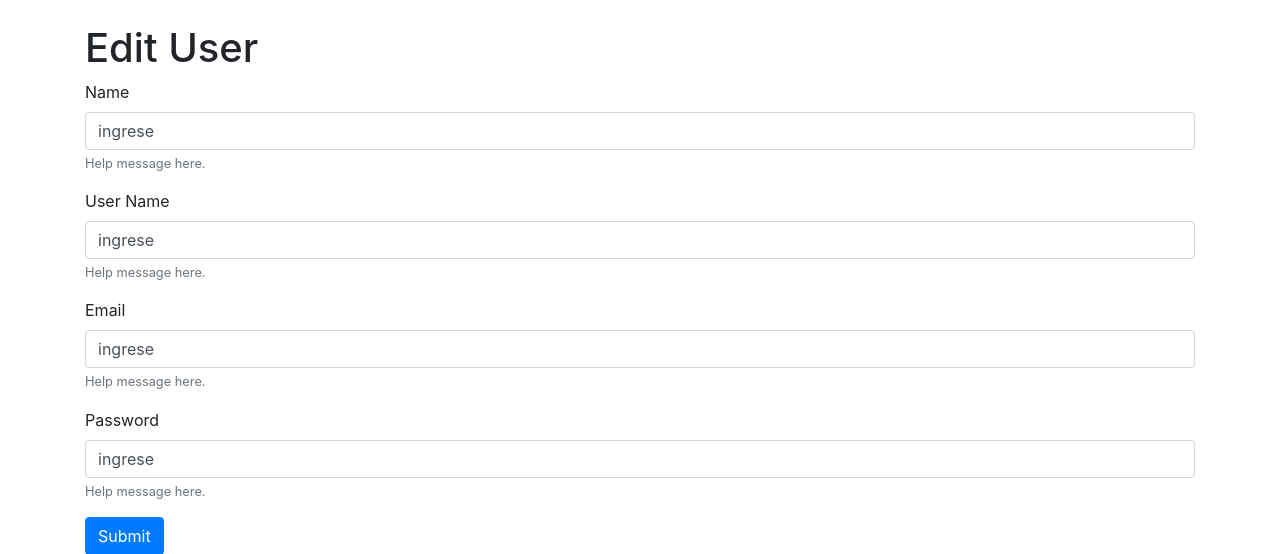
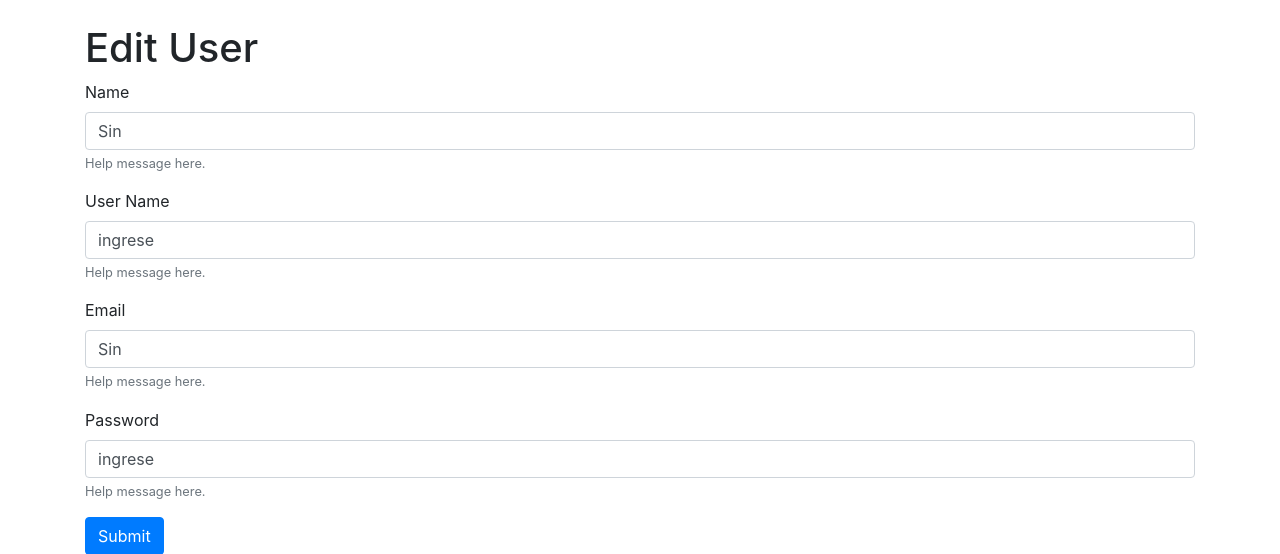
Before and after one commit to NeoIvanV/mentoria-web, a PHP site: page /edit.php?id=1 in a window 1280 px wide. Shown: the part 80-634 px from the top of the page. Run offline with PHP 8.4, Linux system fonts and the light colour scheme; data that the repository does not hold is empty.

Commit message:
se actualiza editar

```diff
--- a/codigo/edit.php
+++ b/codigo/edit.php
@@ -68,22 +68,22 @@ $users = $stmt->fetch();
             <form action="edit.php" method="POST">
                 <div class="form-group">
                     <label for="name">Name</label>
-                    <input type="text" class="form-control" id="name" value=<?= $users['full_name']?? 'ingrese nombre'?> placeholder="Enter name">
+                    <input type="text" class="form-control" name="full_name" id="full_name" value=<?= $users['full_name']?? 'Sin nombre'?> placeholder="Enter name">
                     <small class="form-text text-muted">Help message here.</small>
                 </div>
                 <div class="form-group">
                     <label for="name">User Name</label>
-                    <input type="text" class="form-control" id="User-name" value=<?= $users['user_name']?? 'ingrese usuario'?> placeholder="Enter User">
+                    <input type="text" class="form-control" name="user_name" id="User-name" value=<?= $users['user_name']?? 'ingrese usuario'?> placeholder="Enter User">
                     <small class="form-text text-muted">Help message here.</small>
                 </div>
                 <div class="form-group">
                     <label for="name">Email</label>
-                    <input type="text" class="form-control" id="email" value=<?= $users['email_name']?? 'ingrese email'?> placeholder="Enter mail">
+                    <input type="text" class="form-control" name="email" id="email" value=<?= $users['email']?? 'Sin email'?> placeholder="Enter mail">
                     <small class="form-text text-muted">Help message here.</small>
                 </div>
                 <div class="form-group">
                     <label for="name">Password</label>
-                    <input type="text" class="form-control" id="pass" value=<?= $users['password']?? 'ingrese password'?> placeholder="Enter pass">
+                    <input type="text" class="form-control" name="password" id="pass" value=<?= $users['password']?? 'ingrese password'?> placeholder="Enter pass">
                     <small class="form-text text-muted">Help message here.</small>
                 </div>
                 <button type="submit" class="btn btn-primary">Submit</button>
```
